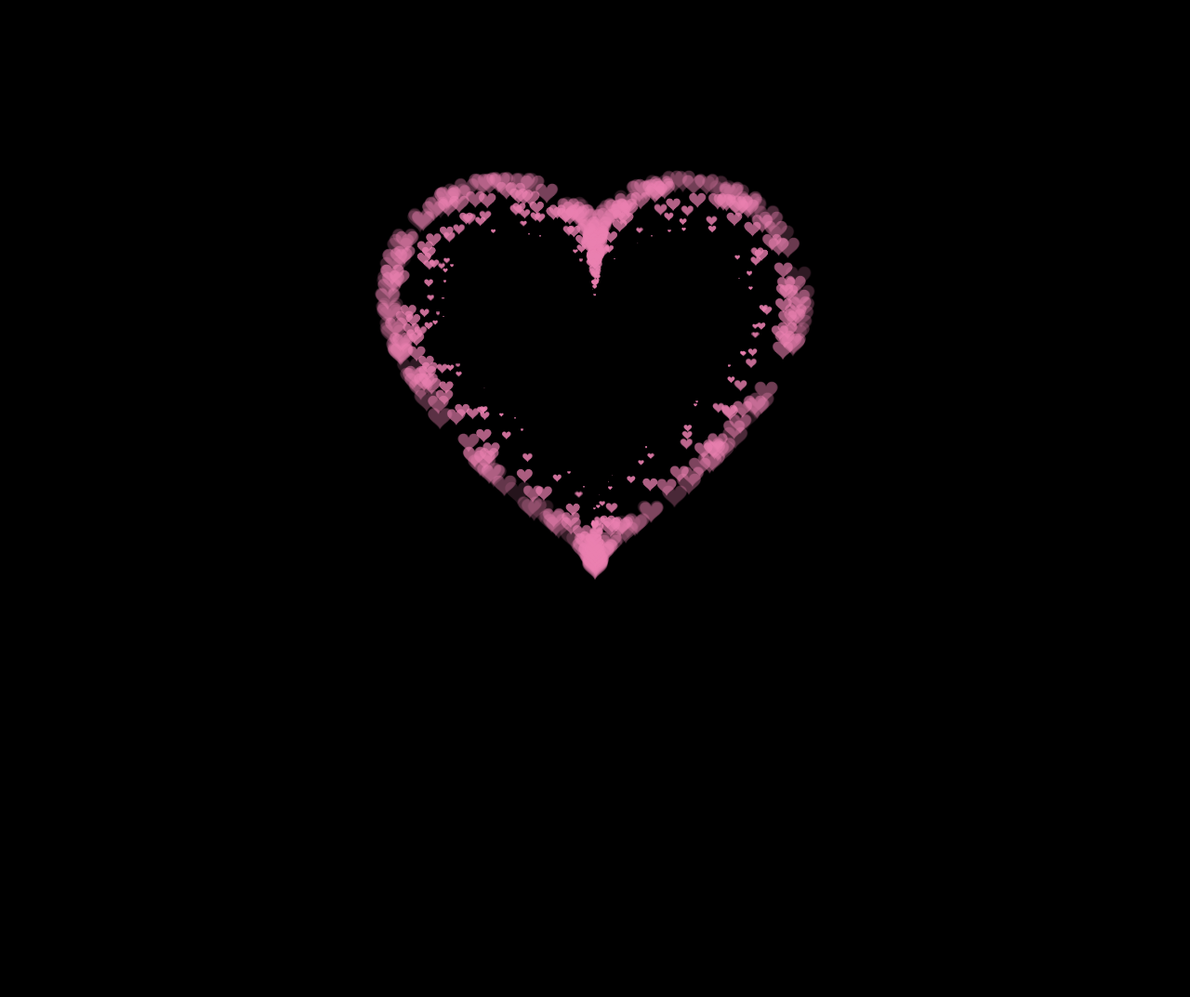
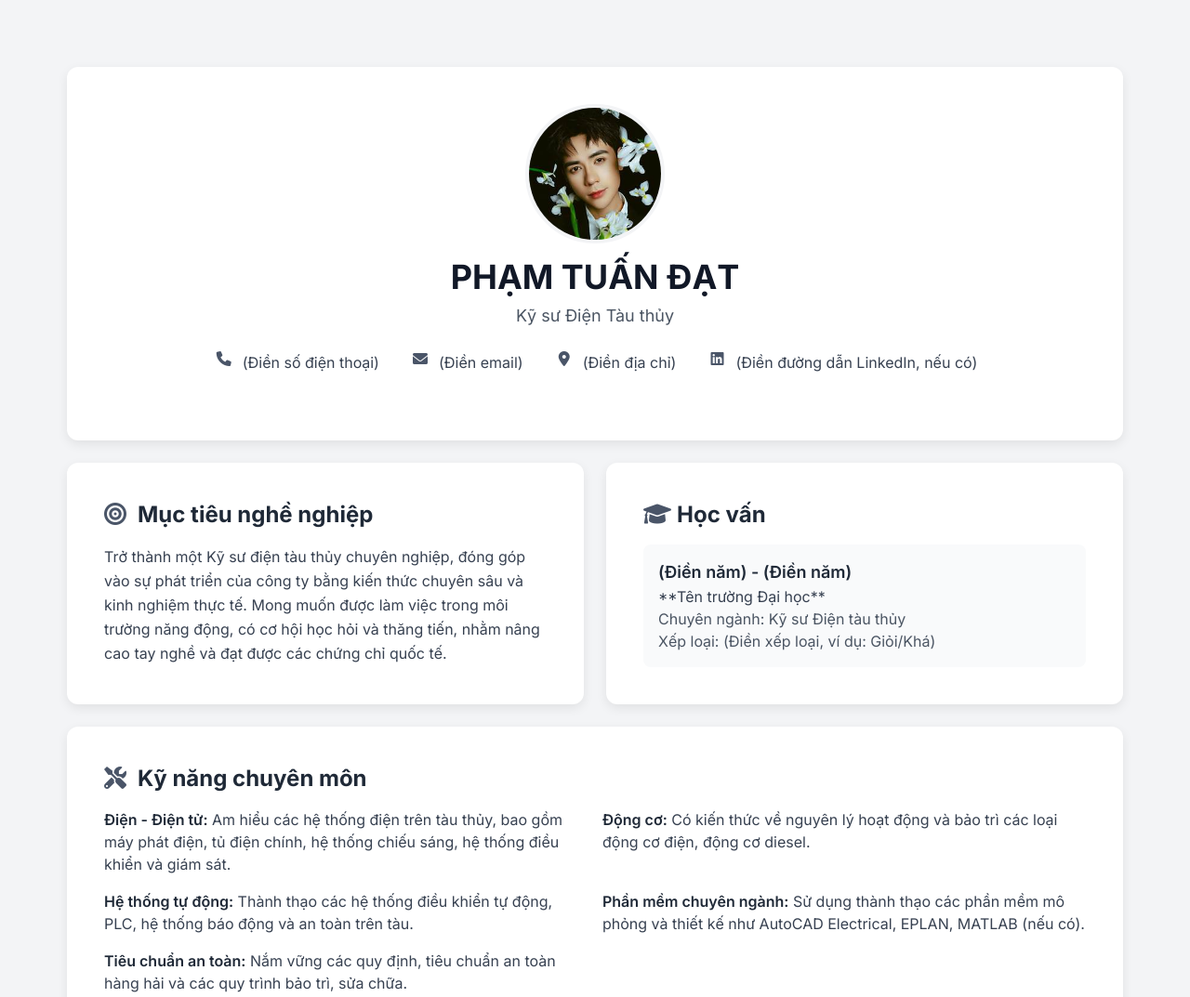
Before and after one commit to tuandattyconsilium/trainingelectrical, a plain HTML site: page index.html in a window 1280 px wide. Shown: the top 1073 px of the page at 93% size. Before the commit the page ends 800 px from the top, so only its background shows below. Drawn offline with nearby package versions, Linux system fonts and the light colour scheme.

Commit message:
Add files via upload

```diff
--- a/index.html
+++ b/index.html
@@ -1,264 +1,140 @@
-<!DOCTYPE HTML PUBLIC "-//W3C//DTD HTML 4.0 Transitional//EN">
-<HTML>
- <HEAD>
-  <TITLE> I Love You </TITLE>
-  <META NAME="Generator" CONTENT="EditPlus">
-  <META NAME="Author" CONTENT="">
-  <META NAME="Keywords" CONTENT="">
-  <META NAME="Description" CONTENT="">
-  <style>
-  html, body {
-  height: 100%;
-  padding: 0;
-  margin: 0;
-  background: #000;
-}
-canvas {
-  position: absolute;
-  width: 100%;
-  height: 100%;
-}
-  </style>
- </HEAD>
+<!DOCTYPE html>
+<html lang="vi">
+<head>
+    <meta charset="UTF-8">
+    <meta name="viewport" content="width=device-width, initial-scale=1.0">
+    <title>CV của Phạm Tuấn Đạt</title>
+    <script src="https://cdn.tailwindcss.com"></script>
+    <link href="https://fonts.googleapis.com/css2?family=Inter:wght@400;600;700&display=swap" rel="stylesheet">
+    <link rel="stylesheet" href="https://cdnjs.cloudflare.com/ajax/libs/font-awesome/6.0.0-beta3/css/all.min.css">
+    <style>
+        body {
+            font-family: 'Inter', sans-serif;
+            background-color: #f3f4f6;
+        }
+        .container {
+            max-width: 800px;
+        }
+        .card {
+            background-color: #ffffff;
+            border-radius: 12px;
+            box-shadow: 0 4px 12px rgba(0, 0, 0, 0.08);
+            padding: 2.5rem;
+        }
+        .profile-img {
+            width: 150px;
+            height: 150px;
+            object-fit: cover;
+            border-radius: 50%;
+            border: 4px solid #f3f4f6;
+            transition: transform 0.3s ease;
+        }
+        .profile-img:hover {
+            transform: scale(1.05);
+        }
+        .icon {
+            color: #4a5568;
+            width: 24px;
+            height: 24px;
+            text-align: center;
+        }
+    </style>
+</head>
+<body class="bg-gray-100 p-6 sm:p-10 flex justify-center items-center min-h-screen">
 
- <BODY>
-  <canvas id="pinkboard"></canvas>
-  <script>
-  /*
- * Settings
- */
-var settings = {
-  particles: {
-    length:   500, // maximum amount of particles
-    duration:   2, // particle duration in sec
-    velocity: 100, // particle velocity in pixels/sec
-    effect: -0.75, // play with this for a nice effect
-    size:      30, // particle size in pixels
-  },
-};
+    <div class="container mx-auto p-4 md:p-8">
+        <div class="card flex flex-col items-center text-center">
+            <!-- Profile Image -->
+            <img src="./logo.png" alt="Profile Picture" class="profile-img mb-4">
 
-/*
- * RequestAnimationFrame polyfill by Erik Möller
- */
-(function(){var b=0;var c=["ms","moz","webkit","o"];for(var a=0;a<c.length&&!window.requestAnimationFrame;++a){window.requestAnimationFrame=window[c[a]+"RequestAnimationFrame"];window.cancelAnimationFrame=window[c[a]+"CancelAnimationFrame"]||window[c[a]+"CancelRequestAnimationFrame"]}if(!window.requestAnimationFrame){window.requestAnimationFrame=function(h,e){var d=new Date().getTime();var f=Math.max(0,16-(d-b));var g=window.setTimeout(function(){h(d+f)},f);b=d+f;return g}}if(!window.cancelAnimationFrame){window.cancelAnimationFrame=function(d){clearTimeout(d)}}}());
+            <!-- Personal Info -->
+            <h1 class="text-4xl font-bold text-gray-900 mb-2">PHẠM TUẤN ĐẠT</h1>
+            <h2 class="text-lg text-gray-600 mb-6">Kỹ sư Điện Tàu thủy</h2>
 
-/*
- * Point class
- */
-var Point = (function() {
-  function Point(x, y) {
-    this.x = (typeof x !== 'undefined') ? x : 0;
-    this.y = (typeof y !== 'undefined') ? y : 0;
-  }
-  Point.prototype.clone = function() {
-    return new Point(this.x, this.y);
-  };
-  Point.prototype.length = function(length) {
-    if (typeof length == 'undefined')
-      return Math.sqrt(this.x * this.x + this.y * this.y);
-    this.normalize();
-    this.x *= length;
-    this.y *= length;
-    return this;
-  };
-  Point.prototype.normalize = function() {
-    var length = this.length();
-    this.x /= length;
-    this.y /= length;
-    return this;
-  };
-  return Point;
-})();
+            <div class="flex flex-col sm:flex-row justify-center items-center space-y-2 sm:space-y-0 sm:space-x-8 text-gray-700 mb-8">
+                <p class="flex items-center space-x-2"><i class="fas fa-phone icon"></i><span>(Điền số điện thoại)</span></p>
+                <p class="flex items-center space-x-2"><i class="fas fa-envelope icon"></i><span>(Điền email)</span></p>
+                <p class="flex items-center space-x-2"><i class="fas fa-map-marker-alt icon"></i><span>(Điền địa chỉ)</span></p>
+                <p class="flex items-center space-x-2"><i class="fab fa-linkedin icon"></i><span>(Điền đường dẫn LinkedIn, nếu có)</span></p>
+            </div>
+        </div>
 
-/*
- * Particle class
- */
-var Particle = (function() {
-  function Particle() {
-    this.position = new Point();
-    this.velocity = new Point();
-    this.acceleration = new Point();
-    this.age = 0;
-  }
-  Particle.prototype.initialize = function(x, y, dx, dy) {
-    this.position.x = x;
-    this.position.y = y;
-    this.velocity.x = dx;
-    this.velocity.y = dy;
-    this.acceleration.x = dx * settings.particles.effect;
-    this.acceleration.y = dy * settings.particles.effect;
-    this.age = 0;
-  };
-  Particle.prototype.update = function(deltaTime) {
-    this.position.x += this.velocity.x * deltaTime;
-    this.position.y += this.velocity.y * deltaTime;
-    this.velocity.x += this.acceleration.x * deltaTime;
-    this.velocity.y += this.acceleration.y * deltaTime;
-    this.age += deltaTime;
-  };
-  Particle.prototype.draw = function(context, image) {
-    function ease(t) {
-      return (--t) * t * t + 1;
-    }
-    var size = image.width * ease(this.age / settings.particles.duration);
-    context.globalAlpha = 1 - this.age / settings.particles.duration;
-    context.drawImage(image, this.position.x - size / 2, this.position.y - size / 2, size, size);
-  };
-  return Particle;
-})();
+        <!-- Sections -->
+        <div class="grid grid-cols-1 md:grid-cols-2 gap-6 mt-6">
 
-/*
- * ParticlePool class
- */
-var ParticlePool = (function() {
-  var particles,
-      firstActive = 0,
-      firstFree   = 0,
-      duration    = settings.particles.duration;
+            <!-- Objective -->
+            <div class="card">
+                <h3 class="text-2xl font-bold text-gray-800 mb-4"><i class="fas fa-bullseye mr-3 icon"></i>Mục tiêu nghề nghiệp</h3>
+                <p class="text-gray-700 leading-relaxed">Trở thành một Kỹ sư điện tàu thủy chuyên nghiệp, đóng góp vào sự phát triển của công ty bằng kiến thức chuyên sâu và kinh nghiệm thực tế. Mong muốn được làm việc trong môi trường năng động, có cơ hội học hỏi và thăng tiến, nhằm nâng cao tay nghề và đạt được các chứng chỉ quốc tế.</p>
+            </div>
 
-  function ParticlePool(length) {
-    // create and populate particle pool
-    particles = new Array(length);
-    for (var i = 0; i < particles.length; i++)
-      particles[i] = new Particle();
-  }
-  ParticlePool.prototype.add = function(x, y, dx, dy) {
-    particles[firstFree].initialize(x, y, dx, dy);
+            <!-- Education -->
+            <div class="card">
+                <h3 class="text-2xl font-bold text-gray-800 mb-4"><i class="fas fa-graduation-cap mr-3 icon"></i>Học vấn</h3>
+                <div class="space-y-4">
+                    <div class="bg-gray-50 p-4 rounded-lg">
+                        <p class="font-semibold text-lg text-gray-800">(Điền năm) - (Điền năm)</p>
+                        <p class="text-gray-700 font-medium">**Tên trường Đại học**</p>
+                        <p class="text-gray-600">Chuyên ngành: Kỹ sư Điện tàu thủy</p>
+                        <p class="text-gray-600">Xếp loại: (Điền xếp loại, ví dụ: Giỏi/Khá)</p>
+                    </div>
+                </div>
+            </div>
 
-    // handle circular queue
-    firstFree++;
-    if (firstFree   == particles.length) firstFree   = 0;
-    if (firstActive == firstFree       ) firstActive++;
-    if (firstActive == particles.length) firstActive = 0;
-  };
-  ParticlePool.prototype.update = function(deltaTime) {
-    var i;
+            <!-- Skills -->
+            <div class="card md:col-span-2">
+                <h3 class="text-2xl font-bold text-gray-800 mb-4"><i class="fas fa-tools mr-3 icon"></i>Kỹ năng chuyên môn</h3>
+                <div class="grid grid-cols-1 sm:grid-cols-2 gap-4">
+                    <p class="text-gray-700"><span class="font-semibold text-gray-800">Điện - Điện tử:</span> Am hiểu các hệ thống điện trên tàu thủy, bao gồm máy phát điện, tủ điện chính, hệ thống chiếu sáng, hệ thống điều khiển và giám sát.</p>
+                    <p class="text-gray-700"><span class="font-semibold text-gray-800">Động cơ:</span> Có kiến thức về nguyên lý hoạt động và bảo trì các loại động cơ điện, động cơ diesel.</p>
+                    <p class="text-gray-700"><span class="font-semibold text-gray-800">Hệ thống tự động:</span> Thành thạo các hệ thống điều khiển tự động, PLC, hệ thống báo động và an toàn trên tàu.</p>
+                    <p class="text-gray-700"><span class="font-semibold text-gray-800">Phần mềm chuyên ngành:</span> Sử dụng thành thạo các phần mềm mô phỏng và thiết kế như AutoCAD Electrical, EPLAN, MATLAB (nếu có).</p>
+                    <p class="text-gray-700"><span class="font-semibold text-gray-800">Tiêu chuẩn an toàn:</span> Nắm vững các quy định, tiêu chuẩn an toàn hàng hải và các quy trình bảo trì, sửa chữa.</p>
+                </div>
+            </div>
 
-    // update active particles
-    if (firstActive < firstFree) {
-      for (i = firstActive; i < firstFree; i++)
-        particles[i].update(deltaTime);
-    }
-    if (firstFree < firstActive) {
-      for (i = firstActive; i < particles.length; i++)
-        particles[i].update(deltaTime);
-      for (i = 0; i < firstFree; i++)
-        particles[i].update(deltaTime);
-    }
+            <!-- Work Experience -->
+            <div class="card md:col-span-2">
+                <h3 class="text-2xl font-bold text-gray-800 mb-4"><i class="fas fa-briefcase mr-3 icon"></i>Kinh nghiệm làm việc</h3>
+                <div class="space-y-4">
+                    <div class="bg-gray-50 p-4 rounded-lg">
+                        <p class="font-semibold text-lg text-gray-800">(Điền năm) - (Điền năm) | Kỹ sư Điện tàu thủy</p>
+                        <p class="text-gray-700 font-medium">(Điền tên công ty/đơn vị)</p>
+                        <ul class="list-disc list-inside mt-2 text-gray-600 space-y-1">
+                            <li>Lập kế hoạch và thực hiện bảo trì, sửa chữa định kỳ các hệ thống điện trên tàu.</li>
+                            <li>Chẩn đoán và khắc phục sự cố hệ thống điện, đảm bảo tàu vận hành an toàn và hiệu quả.</li>
+                            <li>Tham gia lắp đặt, đấu nối hệ thống điện mới cho các dự án đóng tàu.</li>
+                            <li>Giám sát việc tuân thủ các quy trình an toàn lao động và tiêu chuẩn kỹ thuật.</li>
+                        </ul>
+                        <p class="text-sm italic text-gray-500 mt-2">(Thêm các công việc khác nếu có)</p>
+                    </div>
+                </div>
+            </div>
 
-    // remove inactive particles
-    while (particles[firstActive].age >= duration && firstActive != firstFree) {
-      firstActive++;
-      if (firstActive == particles.length) firstActive = 0;
-    }
+            <!-- Soft Skills & Languages -->
+            <div class="card">
+                <h3 class="text-2xl font-bold text-gray-800 mb-4"><i class="fas fa-users mr-3 icon"></i>Kỹ năng mềm & Ngoại ngữ</h3>
+                <div class="space-y-2">
+                    <p class="text-gray-700"><span class="font-semibold text-gray-800">Làm việc nhóm:</span> Có khả năng phối hợp hiệu quả với đồng nghiệp và các bộ phận khác.</p>
+                    <p class="text-gray-700"><span class="font-semibold text-gray-800">Giải quyết vấn đề:</span> Nhanh nhạy trong việc phân tích và tìm ra giải pháp cho các vấn đề kỹ thuật.</p>
+                    <p class="text-gray-700"><span class="font-semibold text-gray-800">Tiếng Anh:</span> <span class="text-gray-600">(Điền trình độ, ví dụ: TOEIC 700)</span> - Đọc hiểu tài liệu chuyên ngành và giao tiếp cơ bản.</p>
+                </div>
+            </div>
 
+            <!-- Other Activities -->
+            <div class="card">
+                <h3 class="text-2xl font-bold text-gray-800 mb-4"><i class="fas fa-star mr-3 icon"></i>Hoạt động khác</h3>
+                <div class="space-y-2">
+                    <p class="text-gray-700"><span class="font-semibold text-gray-800">Chứng chỉ:</span> <span class="text-gray-600">(Điền các chứng chỉ đã đạt được, ví dụ: Chứng chỉ an toàn hàng hải...)</span></p>
+                    <p class="text-gray-700"><span class="font-semibold text-gray-800">Sở thích:</span> <span class="text-gray-600">(Điền sở thích, ví dụ: Đọc sách, nghiên cứu công nghệ mới)</span></p>
+                </div>
+            </div>
 
-  };
-  ParticlePool.prototype.draw = function(context, image) {
-    // draw active particles
-    if (firstActive < firstFree) {
-      for (i = firstActive; i < firstFree; i++)
-        particles[i].draw(context, image);
-    }
-    if (firstFree < firstActive) {
-      for (i = firstActive; i < particles.length; i++)
-        particles[i].draw(context, image);
-      for (i = 0; i < firstFree; i++)
-        particles[i].draw(context, image);
-    }
-  };
-  return ParticlePool;
-})();
+        </div>
 
-/*
- * Putting it all together
- */
-(function(canvas) {
-  var context = canvas.getContext('2d'),
-      particles = new ParticlePool(settings.particles.length),
-      particleRate = settings.particles.length / settings.particles.duration, // particles/sec
-      time;
-
-  // get point on heart with -PI <= t <= PI
-  function pointOnHeart(t) {
-    return new Point(
-      160 * Math.pow(Math.sin(t), 3),
-      130 * Math.cos(t) - 50 * Math.cos(2 * t) - 20 * Math.cos(3 * t) - 10 * Math.cos(4 * t) + 25
-    );
-  }
-
-  // creating the particle image using a dummy canvas
-  var image = (function() {
-    var canvas  = document.createElement('canvas'),
-        context = canvas.getContext('2d');
-    canvas.width  = settings.particles.size;
-    canvas.height = settings.particles.size;
-    // helper function to create the path
-    function to(t) {
-      var point = pointOnHeart(t);
-      point.x = settings.particles.size / 2 + point.x * settings.particles.size / 350;
-      point.y = settings.particles.size / 2 - point.y * settings.particles.size / 350;
-      return point;
-    }
-    // create the path
-    context.beginPath();
-    var t = -Math.PI;
-    var point = to(t);
-    context.moveTo(point.x, point.y);
-    while (t < Math.PI) {
-      t += 0.01; // baby steps!
-      point = to(t);
-      context.lineTo(point.x, point.y);
-    }
-    context.closePath();
-    // create the fill
-    context.fillStyle = '#ea80b0';
-    context.fill();
-    // create the image
-    var image = new Image();
-    image.src = canvas.toDataURL();
-    return image;
-  })();
-
-  // render that thing!
-  function render() {
-    // next animation frame
-    requestAnimationFrame(render);
-
-    // update time
-    var newTime   = new Date().getTime() / 1000,
-        deltaTime = newTime - (time || newTime);
-    time = newTime;
-
-    // clear canvas
-    context.clearRect(0, 0, canvas.width, canvas.height);
-
-    // create new particles
-    var amount = particleRate * deltaTime;
-    for (var i = 0; i < amount; i++) {
-      var pos = pointOnHeart(Math.PI - 2 * Math.PI * Math.random());
-      var dir = pos.clone().length(settings.particles.velocity);
-      particles.add(canvas.width / 2 + pos.x, canvas.height / 2 - pos.y, dir.x, -dir.y);
-    }
-
-    // update and draw particles
-    particles.update(deltaTime);
-    particles.draw(context, image);
-  }
-
-  // handle (re-)sizing of the canvas
-  function onResize() {
-    canvas.width  = canvas.clientWidth;
-    canvas.height = canvas.clientHeight;
-  }
-  window.onresize = onResize;
-
-  // delay rendering bootstrap
-  setTimeout(function() {
-    onResize();
-    render();
-  }, 10);
-})(document.getElementById('pinkboard'));
-  </script>
- </BODY>
-</HTML>
+        <div class="text-center mt-8 text-gray-600">
+            <p>Xin cảm ơn đã xem qua hồ sơ của tôi!</p>
+        </div>
+    </div>
+</body>
+</html>
```
Also changed, not shown: logo.png (added).
